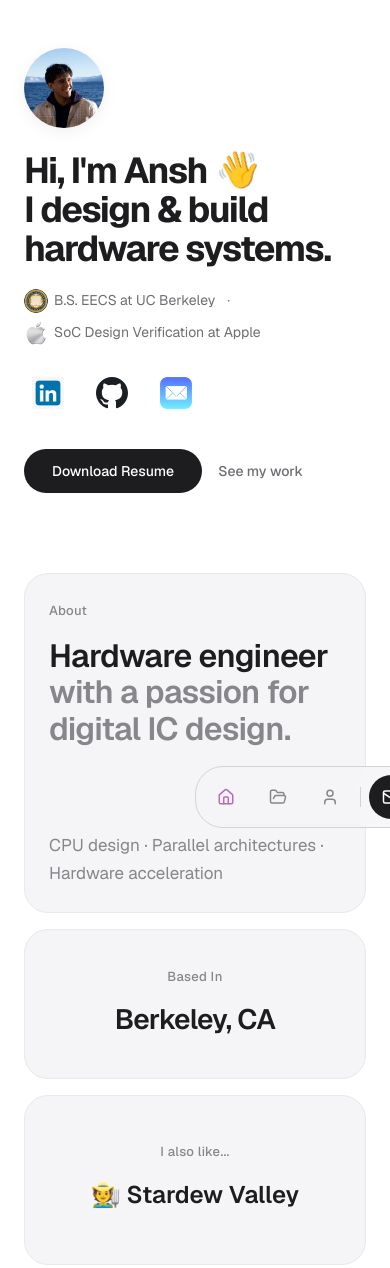
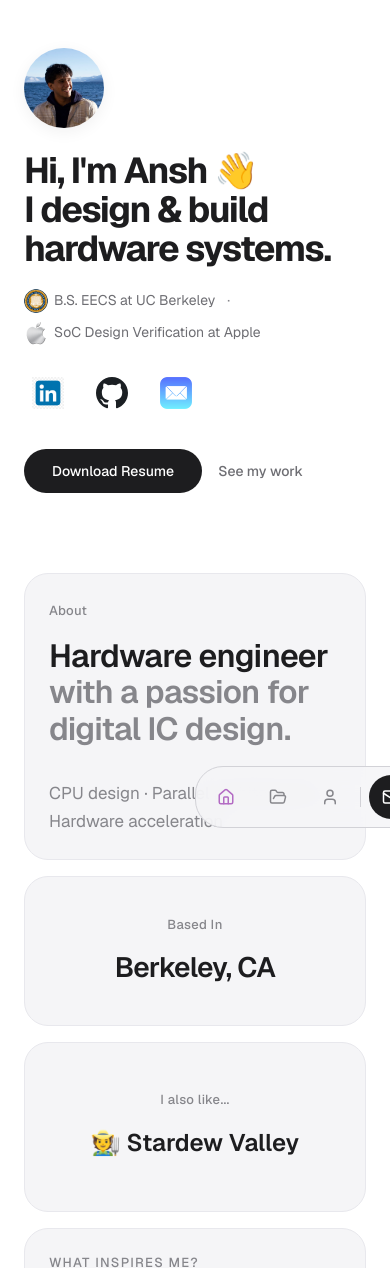
Before and after one commit to The-Ansh-Shah/portfolio-website, a Next.js app: page / in a window 390 px wide. Shown: the top 1268 px of the page. Built offline with nearby package versions, Linux system fonts and the light colour scheme.

Commit message:
more mobile appearance fixes

```diff
--- a/src/components/AboutSection.tsx
+++ b/src/components/AboutSection.tsx
@@ -22,7 +22,7 @@ export default function AboutSection() {
             initial={{ opacity: 0, y: 30 }}
             animate={isInView ? { opacity: 1, y: 0 } : {}}
             transition={{ duration: 0.5, ease }}
-            className="md:col-span-7 rounded-[24px] bg-[#F5F5F7] border border-[#E8E8ED] p-6 md:p-10 lg:p-12 min-h-[340px] flex flex-col justify-between"
+            className="md:col-span-7 rounded-[24px] bg-[#F5F5F7] border border-[#E8E8ED] p-6 md:p-10 lg:p-12 md:min-h-[340px] flex flex-col justify-between"
           >
             <div>
               <span className="text-[13px] font-medium text-[#86868B] tracking-wide">
```
